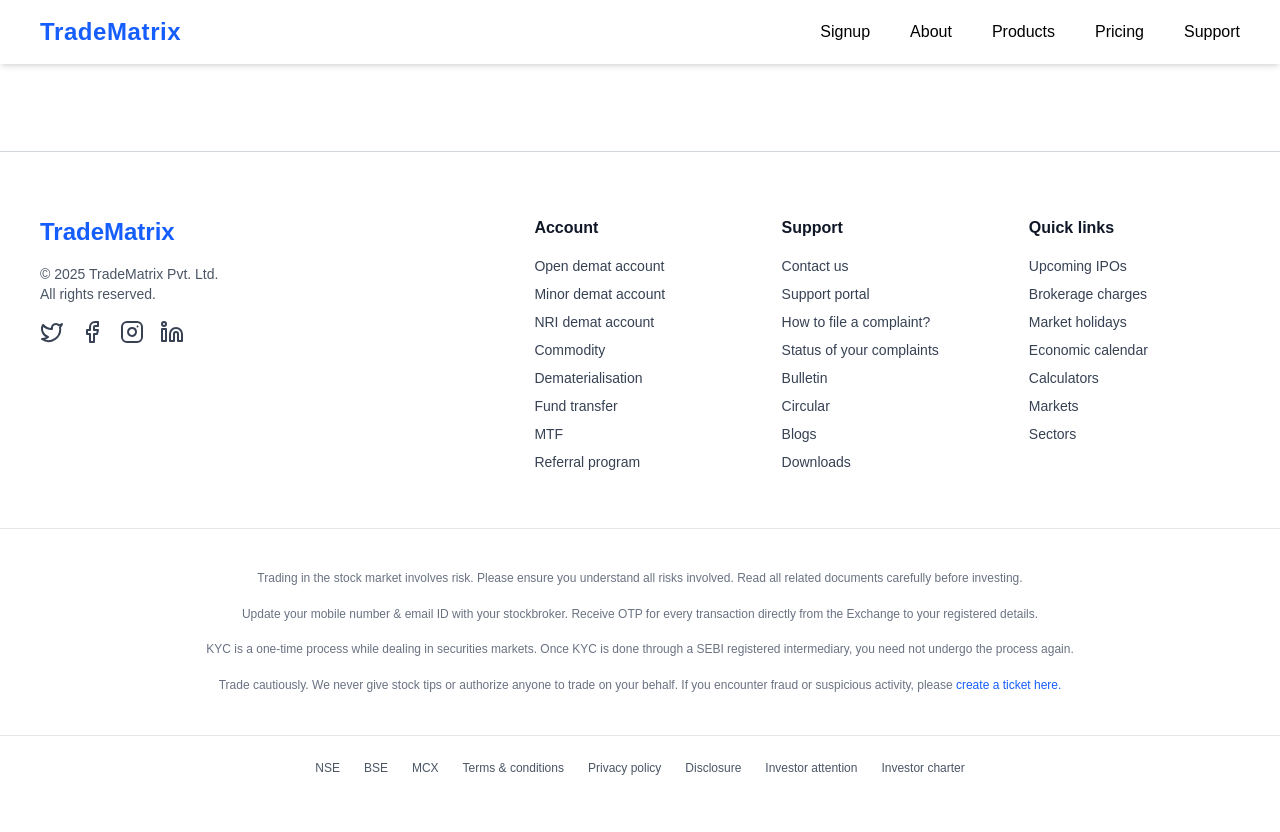
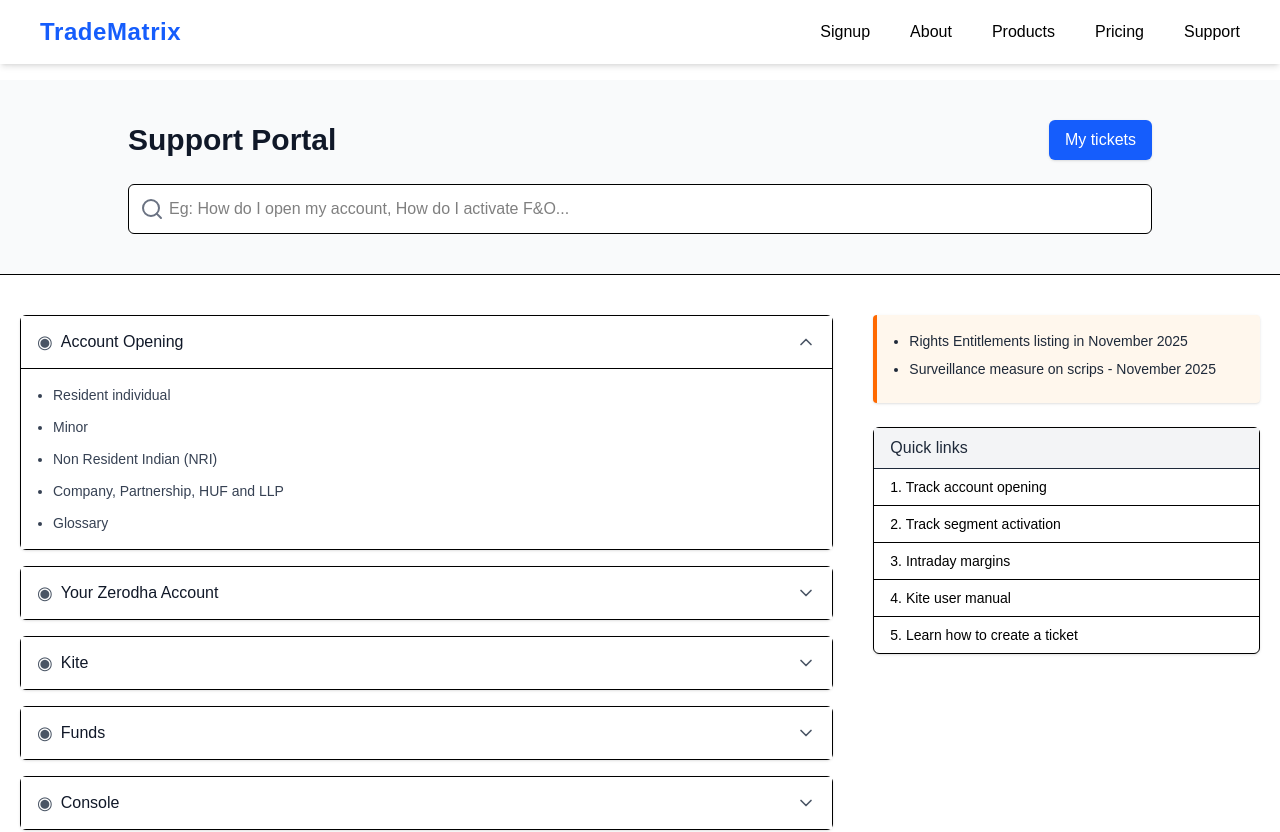
Before and after one commit to sumitkumarsharm/TradeMatrix, a React (Vite) app in the folder TradeMatrix_client/: page /support in a window 1280 px wide. Shown: the top 832 px of the page. Before the commit the page ends 800 px from the top, so only its background shows below. Built offline with nearby package versions, Linux system fonts and the light colour scheme.

Commit message:
created support page

```diff
--- a/TradeMatrix_client/src/LandingPage/Support/SupportCenter.jsx
+++ b/TradeMatrix_client/src/LandingPage/Support/SupportCenter.jsx
@@ -1,7 +1,134 @@
-import React from "react";
+import React, { useState } from "react";
+import { ChevronDown, ChevronUp } from "lucide-react";
+
+const sections = [
+  {
+    title: "Account Opening",
+    items: [
+      "Resident individual",
+      "Minor",
+      "Non Resident Indian (NRI)",
+      "Company, Partnership, HUF and LLP",
+      "Glossary",
+    ],
+  },
+  {
+    title: "Your Zerodha Account",
+    items: [],
+  },
+  {
+    title: "Kite",
+    items: [],
+  },
+  {
+    title: "Funds",
+    items: [],
+  },
+  {
+    title: "Console",
+    items: [],
+  },
+  {
+    title: "Coin",
+    items: [],
+  },
+];
+
+const notices = [
+  "Rights Entitlements listing in November 2025",
+  "Surveillance measure on scrips - November 2025",
+];
+
+const quickLinks = [
+  "1. Track account opening",
+  "2. Track segment activation",
+  "3. Intraday margins",
+  "4. Kite user manual",
+  "5. Learn how to create a ticket",
+];
 
 const SupportCenter = () => {
-  return <div>SupportCenter</div>;
+  const [openSection, setOpenSection] = useState(0);
+
+  const toggleSection = (index) => {
+    setOpenSection(openSection === index ? null : index);
+  };
+
+  return (
+    <div className="w-full max-w-7xl mx-auto px-5 py-10 grid grid-cols-1 md:grid-cols-3 gap-10">
+      {/* LEFT SIDE */}
+      <div className="md:col-span-2 flex flex-col gap-4">
+        {sections.map((sec, index) => (
+          <div key={index} className="border rounded-md shadow-sm">
+            {/* Header */}
+            <button
+              onClick={() => toggleSection(index)}
+              className="w-full flex items-center justify-between px-4 py-3 bg-white hover:bg-gray-50 transition"
+            >
+              <div className="flex items-center gap-2">
+                <span className="text-gray-600 text-lg">◉</span>
+                <span className="font-medium text-gray-900">{sec.title}</span>
+              </div>
+
+              {openSection === index ? (
+                <ChevronUp size={20} className="text-gray-600" />
+              ) : (
+                <ChevronDown size={20} className="text-gray-600" />
+              )}
+            </button>
+
+            {/* Expanded Items */}
+            {openSection === index && sec.items.length > 0 && (
+              <div className="px-8 py-4 bg-white border-t">
+                <ul className="list-disc text-gray-700 flex flex-col gap-3 text-sm">
+                  {sec.items.map((item, i) => (
+                    <li key={i} className="hover:text-blue-600 cursor-pointer">
+                      {item}
+                    </li>
+                  ))}
+                </ul>
+              </div>
+            )}
+          </div>
+        ))}
+      </div>
+
+      {/* RIGHT SIDE */}
+      <div className="md:col-span-1 flex flex-col gap-6">
+        {/* Notices Box */}
+        <div className="border-l-4 border-orange-500 bg-orange-50 px-4 py-4 rounded-sm shadow-sm">
+          <ul className="list-disc ml-4 text-gray-800">
+            {notices.map((notice, i) => (
+              <li
+                key={i}
+                className="mb-2 hover:text-blue-600 cursor-pointer text-sm"
+              >
+                {notice}
+              </li>
+            ))}
+          </ul>
+        </div>
+
+        {/* Quick Links */}
+        <div className="border rounded-md shadow-sm">
+          <h3 className="px-4 py-2 bg-gray-100 font-medium text-gray-800 border-b">
+            Quick links
+          </h3>
+
+          <ul className="flex flex-col">
+            {quickLinks.map((link, i) => (
+              <li
+                key={i}
+                className="px-4 py-2 border-b last:border-none text-sm hover:bg-gray-50 cursor-pointer hover:text-blue-600"
+              >
+                {link}
+              </li>
+            ))}
+          </ul>
+        </div>
+      </div>
+    </div>
+  );
 };
 
 export default SupportCenter;
--- a/TradeMatrix_client/src/LandingPage/Support/SupportHero.jsx
+++ b/TradeMatrix_client/src/LandingPage/Support/SupportHero.jsx
@@ -1,7 +1,33 @@
 import React from "react";
+import { Search } from "lucide-react";
 
 const SupportHero = () => {
-  return <div>SupportHero</div>;
+  return (
+    <section className="w-full bg-gray-50 border-b py-10 px-4 md:px-0 mt-20">
+      <div className="max-w-5xl mx-auto flex flex-col gap-6">
+        {/* Heading + Button */}
+        <div className="flex items-center justify-between">
+          <h1 className="text-3xl font-semibold text-gray-900">
+            Support Portal
+          </h1>
+
+          <button className="bg-blue-600 text-white px-4 py-2 rounded-md shadow hover:bg-blue-700">
+            My tickets
+          </button>
+        </div>
+
+        {/* Search Bar */}
+        <div className="relative w-full">
+          <Search className="absolute left-3 top-1/2 -translate-y-1/2 text-gray-500" />
+          <input
+            type="text"
+            placeholder="Eg: How do I open my account, How do I activate F&O..."
+            className="w-full pl-10 pr-4 py-3 border rounded-md focus:outline-none focus:ring-2 focus:ring-blue-600 bg-white"
+          />
+        </div>
+      </div>
+    </section>
+  );
 };
 
 export default SupportHero;
```
